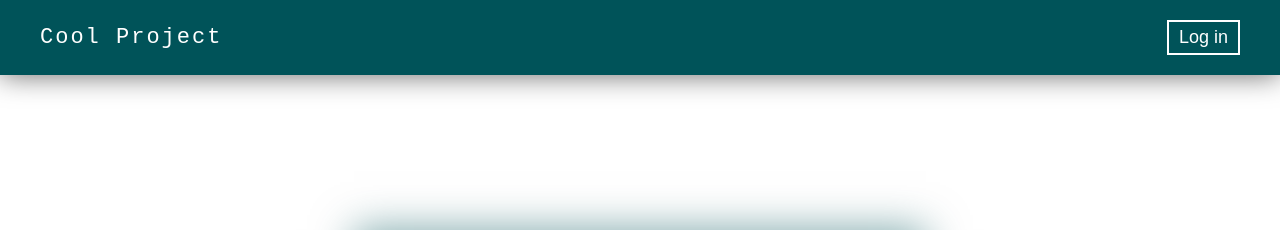
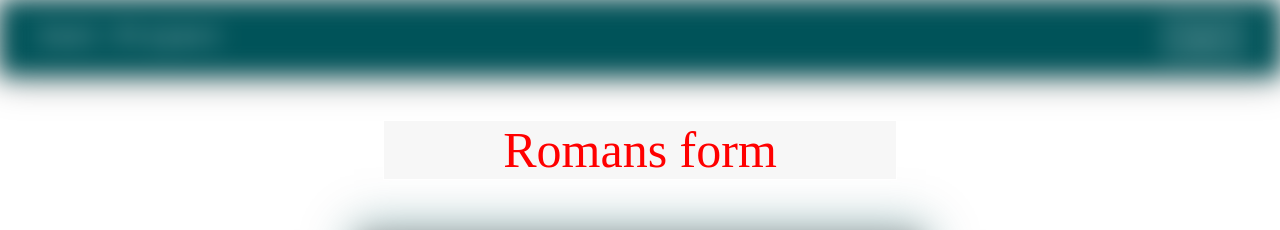
Before and after one commit to Yauheni-blr/vww-sc, a plain HTML site: page index.html in a window 1280 px wide. Both pictures are taken after a click on the button "Log in". Shown: the top 230 px of the page. Drawn offline with Linux system fonts and the light colour scheme.

Commit message:
login form and blured background added

```diff
--- a/index.html
+++ b/index.html
@@ -14,16 +14,21 @@
   <link rel="stylesheet" href="src/components/Header/Header.css">
   <link rel="stylesheet" href="src/components/Body/Body.css">
   <link rel="stylesheet" href="src/components/Footer/Footer.css">
+  <link rel="stylesheet" href="src/components/Modal/Modal.css">
+
+
 
   <!--Component-->
   <script src="src/components/App.js"></script>
   <script src="src/components/Header/Header.js"></script>
   <script src="src/components/Body/Body.js"></script>
   <script src="src/components/Footer/Footer.js"></script>
+  <script src="src/components/Modal/Modal.js"></script>
 
 </head>
 <body>
   <div class="main"></div>
+
   <script src="src/index.js"></script>
 </body>
 </html>
--- a/src/components/App.css
+++ b/src/components/App.css
@@ -14,8 +14,9 @@ ul {
   padding: 0;
 }
 
-.main {
+.app {
   display: flex;
   flex-direction: column;
   min-height: 100vh;
+  z-index: 2;
 }
--- a/src/components/App.js
+++ b/src/components/App.js
@@ -1,4 +1,11 @@
 const App = () =>
-  Header({ projectName: 'Cool Project' })
-  + Body({ url: 'https://www.youtube.com/embed/gCcx85zbxz4' })
-  + Footer({ copyBy: 'Vistula Web Warsaw' })
+  `
+    <div class="app">
+      ${
+        Header({ projectName: 'Cool Project' })
+        + Body({ url: 'https://www.youtube.com/embed/gCcx85zbxz4' })
+        + Footer({ copyBy: 'Vistula Web Warsaw' })
+      }
+    </div>
+
+  `
--- a/src/components/Header/Header.js
+++ b/src/components/Header/Header.js
@@ -8,9 +8,14 @@ const Header = (props) =>
       </div>
 
       <div class="main__header__auth">
-        <button class="main__header__auth-item">
+        <button class="main__header__auth-item" onClick="handleClick()">
           Log in
         </button>
       </div>
     </div>
   `
+
+
+function handleClick() {
+  initModal()
+}
--- /dev/null
+++ b/src/components/Modal/Modal.css
@@ -0,0 +1,34 @@
+.main__app__modal {
+    position: fixed;
+    top: 0;
+    left: 0;
+    bottom: 0;
+    right: 0;
+    width: 100%;
+    height: 100%;
+    z-index: 997;
+}
+
+.main__app__modal__bg {
+    position: inherit;
+    width: 100%;
+    height: 100%;
+    z-index: 998;
+}
+
+.main__app__modal__content {
+    position: relative;
+    font-size: 50px;
+    color: red;
+    z-index: 999;
+    width: 40vw;
+    display: flex;
+    justify-content: center;
+    align-items: center;
+    margin: 120px auto;
+    border: 1px solid #ffffff;
+    background-color: #f7f7f7;
+    /*width: 400px;
+    background: wheat;
+    z-index: 999;*/
+}
--- /dev/null
+++ b/src/components/Modal/Modal.js
@@ -0,0 +1,32 @@
+// const Modal = (props) =>
+//   `
+//     <div class="main__app__modal__content">
+//       some text<br>some text<br>some text<br>some text<br>some text<br>some text<br>
+//     </div>
+//   `
+
+const initModal = function() {
+    const el = document.querySelector('.main')
+    const backContent = document.querySelector('.app')
+
+    const modal = document.createElement('div')
+    const content = document.createElement('div')
+    const bg = document.createElement('div')
+
+    backContent.style.filter = 'blur(12px)'
+
+    modal.className = 'main__app__modal'
+    bg.className = 'main__app__modal__bg'
+    content.className = 'main__app__modal__content'
+    content.innerHTML = 'Romans form'
+
+
+    bg.addEventListener('click', function() {
+        el.removeChild(modal)
+        backContent.style.filter = 'none'
+    })
+
+    modal.appendChild(bg)
+    modal.appendChild(content)
+    el.appendChild(modal)
+}
```
